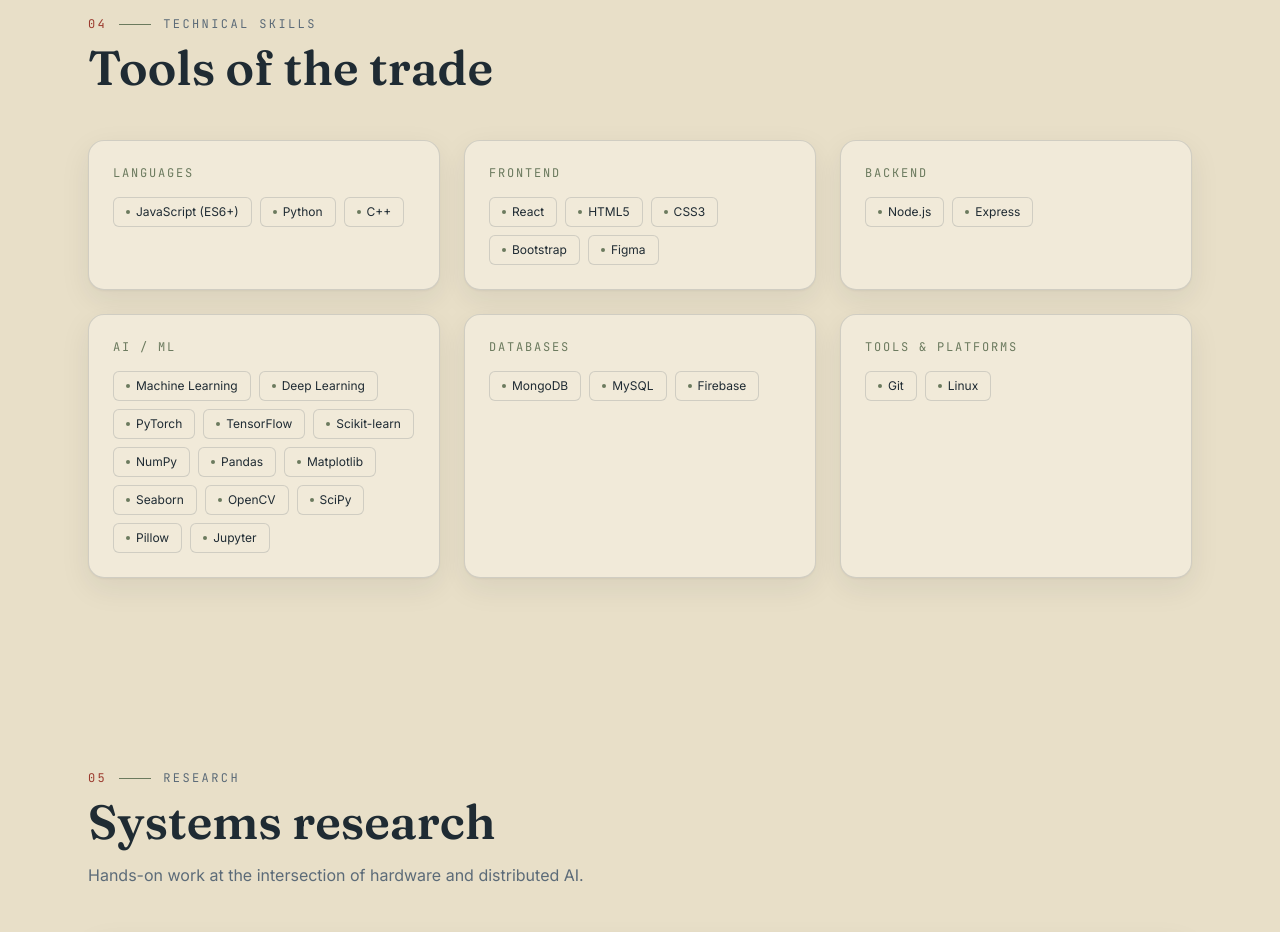
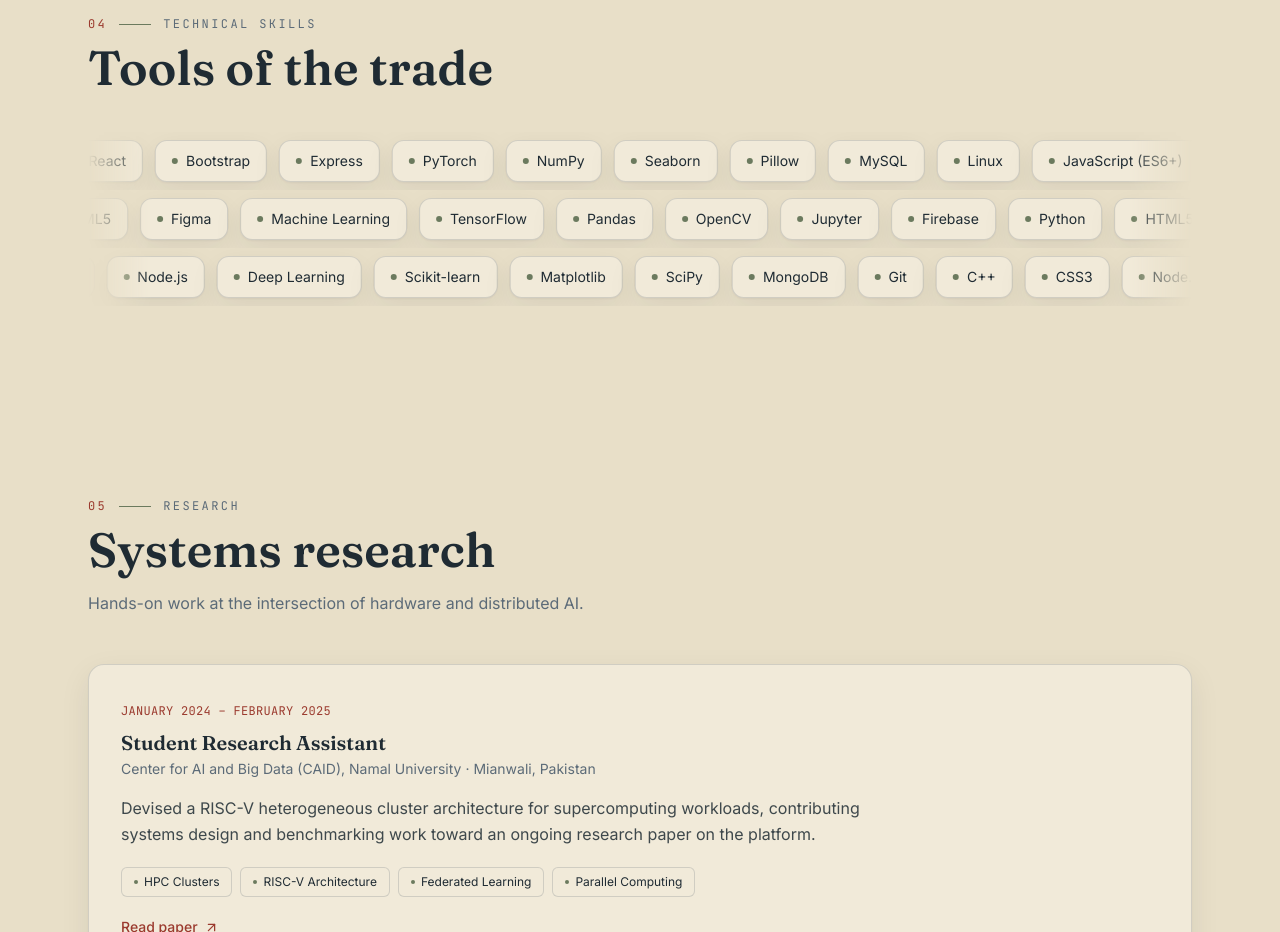
Before and after one commit to Manahil-04/Manahil-04.github.io, a React (Vite) app: page / in a window 1280 px wide. Shown: the part 4360-5292 px from the top of the page. Built offline with nearby package versions, Linux system fonts and the light colour scheme.

Commit message:
Add floating marquee rows to skills section

```diff
--- a/src/components/sections/Skills.tsx
+++ b/src/components/sections/Skills.tsx
@@ -1,8 +1,18 @@
 import { Reveal } from '../ui/Reveal';
 import { SectionHeading } from '../ui/SectionHeading';
-import { Badge } from '../ui/Badge';
-import { Card } from '../ui/Card';
+import { Marquee } from '../ui/Marquee';
 import { skillGroups } from '../../data/skills';
+
+// Flatten every category into one pool, then deal the skills round-robin
+// into three rows so each lane mixes languages, frameworks and tools.
+const allSkills = skillGroups.flatMap((group) =>
+  group.skills.map((skill) => ({ skill, category: group.category })),
+);
+
+const rows: (typeof allSkills)[] = [[], [], []];
+allSkills.forEach((entry, index) => rows[index % 3].push(entry));
+
+const ROW_DURATIONS = [38, 46, 42];
 
 export function Skills() {
   return (
@@ -12,22 +22,27 @@
           <SectionHeading index="04" eyebrow="Technical Skills" title="Tools of the trade" />
         </Reveal>
 
-        <div className="mt-12 grid gap-6 md:grid-cols-2 lg:grid-cols-3">
-          {skillGroups.map((group, index) => (
-            <Reveal key={group.category} delay={index * 0.04}>
-              <Card hoverable={false} className="p-6 h-full">
-                <h3 className="font-mono text-xs uppercase tracking-[0.15em] text-secondary">
-                  {group.category}
-                </h3>
-                <div className="mt-4 flex flex-wrap gap-2">
-                  {group.skills.map((skill) => (
-                    <Badge key={skill} label={skill} />
-                  ))}
-                </div>
-              </Card>
-            </Reveal>
-          ))}
-        </div>
+        <Reveal delay={0.08}>
+          <div className="mt-10 flex flex-col">
+            {rows.map((row, index) => (
+              <Marquee key={index} duration={ROW_DURATIONS[index]}>
+                {row.map(({ skill, category }) => (
+                  <span
+                    key={skill}
+                    title={category}
+                    className="mr-3 inline-flex shrink-0 items-center gap-2 whitespace-nowrap rounded-xl
+                      border border-border bg-surface px-4 py-2.5 text-sm text-ink shadow-soft
+                      transition-all duration-200 ease-out hover:-translate-y-0.5 hover:border-accent
+                      hover:text-accent hover:shadow-lifted"
+                  >
+                    <span className="h-1.5 w-1.5 rounded-full bg-secondary" aria-hidden />
+                    {skill}
+                  </span>
+                ))}
+              </Marquee>
+            ))}
+          </div>
+        </Reveal>
       </div>
     </section>
   );
--- /dev/null
+++ b/src/components/ui/Marquee.tsx
@@ -0,0 +1,41 @@
+import type { ReactNode } from 'react';
+
+interface MarqueeProps {
+  children: ReactNode;
+  duration?: number;
+  className?: string;
+}
+
+/**
+ * A continuously scrolling row (right to left) that loops seamlessly.
+ * Content is duplicated once so the track can translate by -50% forever
+ * without a visible seam.
+ */
+export function Marquee({ children, duration = 40, className }: MarqueeProps) {
+  return (
+    <div
+      className={`marquee-row relative overflow-hidden py-2 ${className ?? ''}`}
+      style={{
+        WebkitMaskImage:
+          'linear-gradient(90deg, transparent 0, #000 64px, #000 calc(100% - 64px), transparent 100%)',
+        maskImage:
+          'linear-gradient(90deg, transparent 0, #000 64px, #000 calc(100% - 64px), transparent 100%)',
+      }}
+    >
+      <div
+        className="marquee-track flex w-max items-center animate-marquee"
+        style={{ animationDuration: `${duration}s` }}
+      >
+        {/* Two identical copies, directly abutting (spacing lives on each
+            item via margin, not a parent `gap`) so translateX(-50%) lands
+            exactly on the seam between copies with no visible jump. */}
+        <div className="flex items-center" aria-hidden={false}>
+          {children}
+        </div>
+        <div className="flex items-center" aria-hidden="true">
+          {children}
+        </div>
+      </div>
+    </div>
+  );
+}
--- a/src/index.css
+++ b/src/index.css
@@ -108,4 +108,12 @@
   html {
     scroll-behavior: auto;
   }
+
+  .marquee-track {
+    animation-play-state: paused !important;
+  }
 }
+
+.marquee-row:hover .marquee-track {
+  animation-play-state: paused;
+}
--- a/tailwind.config.ts
+++ b/tailwind.config.ts
@@ -42,6 +42,15 @@
       backgroundSize: {
         graticule: '48px 48px',
       },
+      keyframes: {
+        marquee: {
+          '0%': { transform: 'translateX(0)' },
+          '100%': { transform: 'translateX(-50%)' },
+        },
+      },
+      animation: {
+        marquee: 'marquee linear infinite',
+      },
     },
   },
   plugins: [],
```
